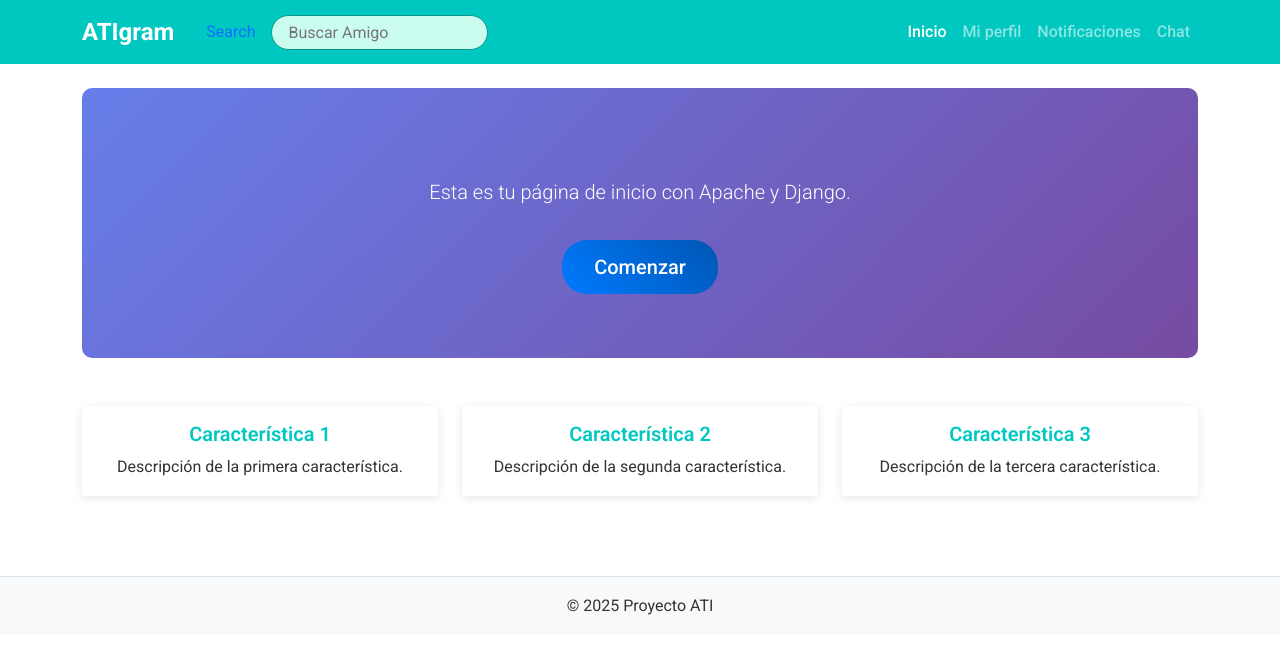
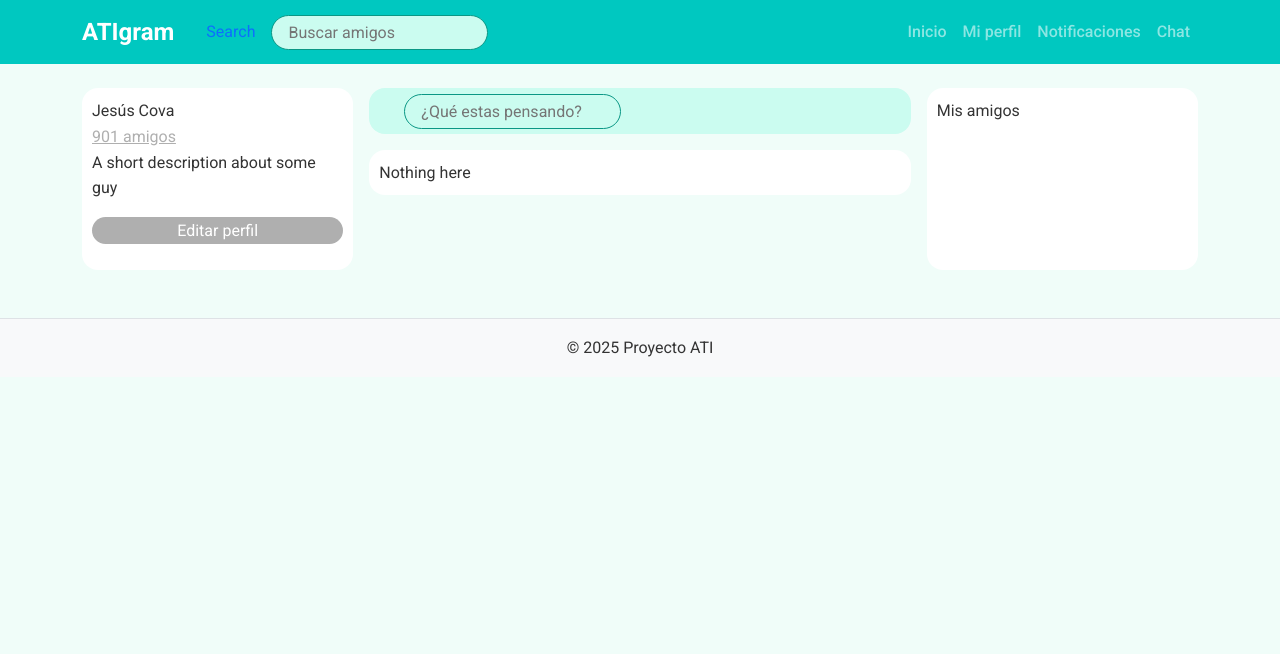
Before and after one commit to Jcova2003/Proyecto-ATI-Grupo-5, a Django app: page / in a window 1280 px wide. Shown: the top 654 px of the page. Run offline with Django 5.2, Linux system fonts and the light colour scheme.

```diff
--- a/main_app/static/main_app/css/style.css
+++ b/main_app/static/main_app/css/style.css
@@ -8,7 +8,10 @@
   --warning-color: #ffc107;
   --danger-color: #dc3545;
   --light-color: #CBFCF0;
-  --dark-color: #343a40;
+  --background-color: #F0FDF9;
+  --light-gray: #AFAFAF;
+  --dark-gray: #8b8b8b;
+  --dark-color: #333333;
 }
 
 /* Estilos globales */
@@ -16,6 +19,60 @@ body {
   font-family: "Roboto", sans-serif;
   line-height: 1.6;
   color: #333;
+  background-color: var(--background-color);
+}
+
+.home-content{
+  display: flex;
+}
+
+/* Profile card section*/
+.atigram-card {
+  display: flex;
+  flex-direction: column;
+  background-color: white;
+  border-radius: 16px;
+  padding: 10px;
+}
+
+.profile-card, .my-friends {
+  width: 25%;
+}
+
+.profile-picture {
+  border-radius: 100px;
+  width: 80%;
+}
+
+.number-friends {
+  color: var(--light-gray);
+}
+
+.btn-edit-profile {
+  border-radius: 20px;
+  background-color: var(--light-gray);
+  color: white;
+  border: none;
+  margin-bottom: 1em;
+}
+
+.center {
+  width: 50%;
+  background-color: transparent;
+  margin: 0 1rem;
+  padding: 0;
+}
+
+.post {
+  flex-direction: row;
+  background-color: var(--light-color);
+  height: 25%;
+  margin-bottom: 1rem;
+}
+
+.post img {
+  width: auto;
+  margin: 3px 15px 3px 10px;
 }
 
 /* Hero section */
--- a/main_app/templates/base.html
+++ b/main_app/templates/base.html
@@ -25,7 +25,7 @@
             <a class="navbar-brand" href="{% url 'home' %}">ATIgram</a>
             <div class="search-friends">
                 <a class="nav-link">Search</a>
-                <input class="search-bar" type="text" placeholder="Buscar Amigo">
+                <input class="search-bar" type="text" placeholder="Buscar amigos">
             </div>
             <button class="navbar-toggler" type="button" data-bs-toggle="collapse" data-bs-target="#navbarNav">
                 <span class="navbar-toggler-icon"></span>
--- /dev/null
+++ b/main_app/templates/feed.html
@@ -0,0 +1,21 @@
+{% extends 'home.html' %}
+{% load static %}
+
+{% block title %}Feed - {{ block.super }}{% endblock %}
+
+{% block feed %}
+<div class="profile-card">
+    <img class="profile-picture" src="C:\Users\Sofía\Pictures\Untitled.png">
+    <label>Jesús Cova</label>
+    <a class="number-friends">901 amigos</a>
+    <p class="profile-desc">A short description about some guy</p>
+    <button class="btn-edit-profile">Editar perfil</button>
+</div>
+<div class="feed">
+
+</div>
+<div class="my-friends">
+    <label>Mis amigos</label>
+
+</div>
+{% endblock %}
--- a/main_app/templates/home.html
+++ b/main_app/templates/home.html
@@ -4,40 +4,27 @@
 {% block title %}Inicio - {{ block.super }}{% endblock %}
 
 {% block content %}
-<div class="hero-section">
-    <div class="row">
-        <div class="col-lg-8 mx-auto text-center">
-            <h1 class="display-4 text-primary">¡Bienvenido a Proyecto ATI!</h1>
-            <p class="lead">Esta es tu página de inicio con Apache y Django.</p>
-            <a href="#" class="btn btn-primary btn-lg">Comenzar</a>
+<div class="home-content">
+    <div class="profile-card atigram-card">
+        <img class="profile-picture" src="">
+        <label>Jesús Cova</label>
+        <a class="number-friends">901 amigos</a>
+        <p class="profile-desc">A short description about some guy</p>
+        <button class="btn-edit-profile">Editar perfil</button>
+    </div>
+    <div class="center atigram-card">
+        <div class="post atigram-card">
+            <img class="profile-picture" src="">
+            <input class="search-bar" type="text" placeholder="¿Qué estas pensando?">
         </div>
+        <div class="feed atigram-card">
+            Nothing here
+        </div>
+    </div>
+    <div class="my-friends atigram-card">
+        <label>Mis amigos</label>
+
     </div>
 </div>
 
-<div class="row mt-5">
-    <div class="col-md-4">
-        <div class="card feature-card">
-            <div class="card-body text-center">
-                <h5 class="card-title">Característica 1</h5>
-                <p class="card-text">Descripción de la primera característica.</p>
-            </div>
-        </div>
-    </div>
-    <div class="col-md-4">
-        <div class="card feature-card">
-            <div class="card-body text-center">
-                <h5 class="card-title">Característica 2</h5>
-                <p class="card-text">Descripción de la segunda característica.</p>
-            </div>
-        </div>
-    </div>
-    <div class="col-md-4">
-        <div class="card feature-card">
-            <div class="card-body text-center">
-                <h5 class="card-title">Característica 3</h5>
-                <p class="card-text">Descripción de la tercera característica.</p>
-            </div>
-        </div>
-    </div>
-</div>
 {% endblock %}
--- a/main_app/urls.py
+++ b/main_app/urls.py
@@ -3,6 +3,7 @@ from django.urls import path
 from . import views
 
 urlpatterns = [
+    path('', views.feed, name='feed'),
     path('', views.home, name='home'),
     path('about/', views.about, name='about'),
     path('services/', views.services, name='services'),
--- a/main_app/views.py
+++ b/main_app/views.py
@@ -1,6 +1,12 @@
 # main_app/views.py
 from django.shortcuts import render
 from django.http import HttpResponse
+
+def feed(request):
+    try:
+        return render(request, 'feed.html')
+    except Exception as e:
+        return HttpResponse(f"Error en feed: {str(e)}")
 
 def home(request):
     try:
```
